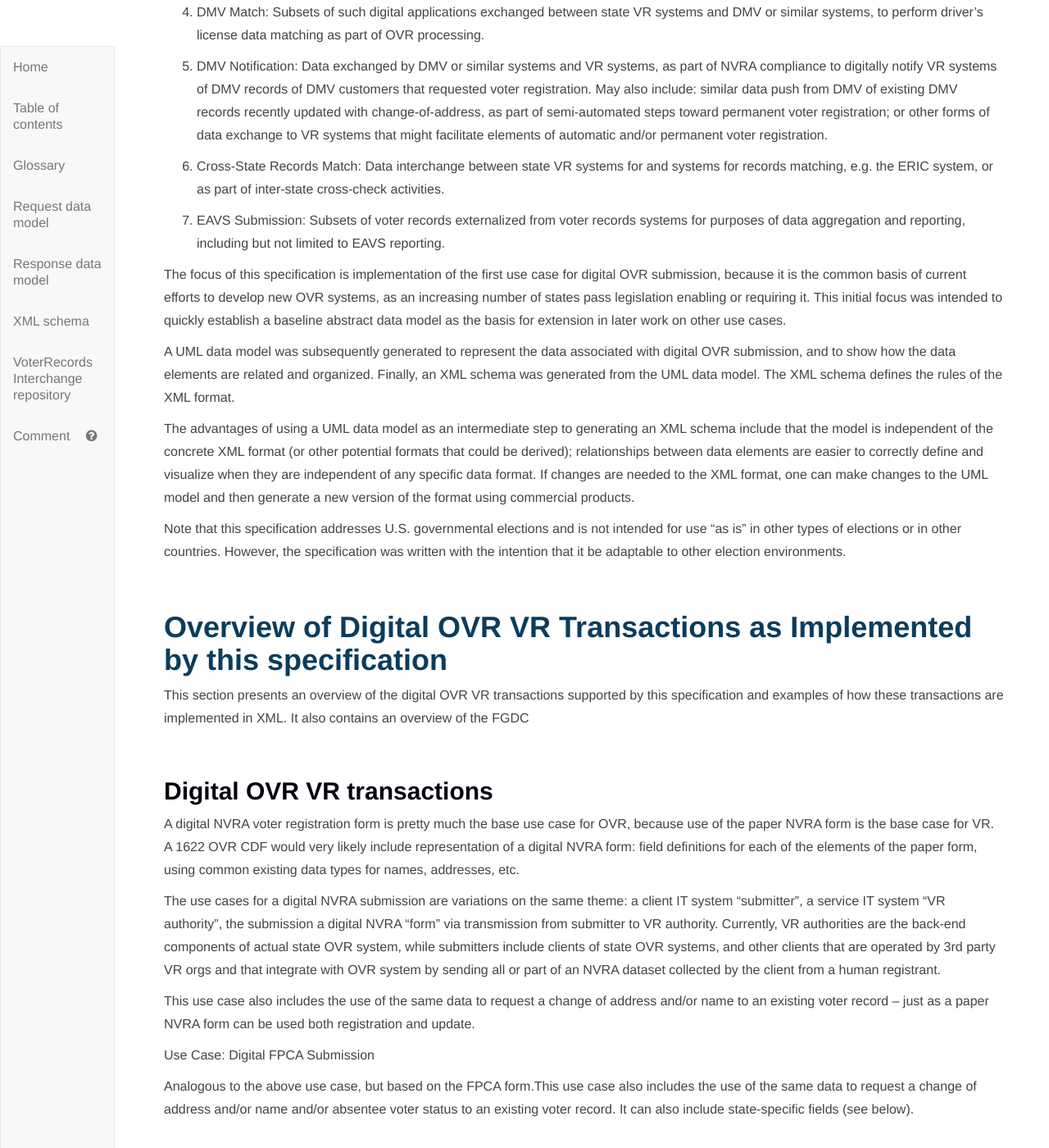
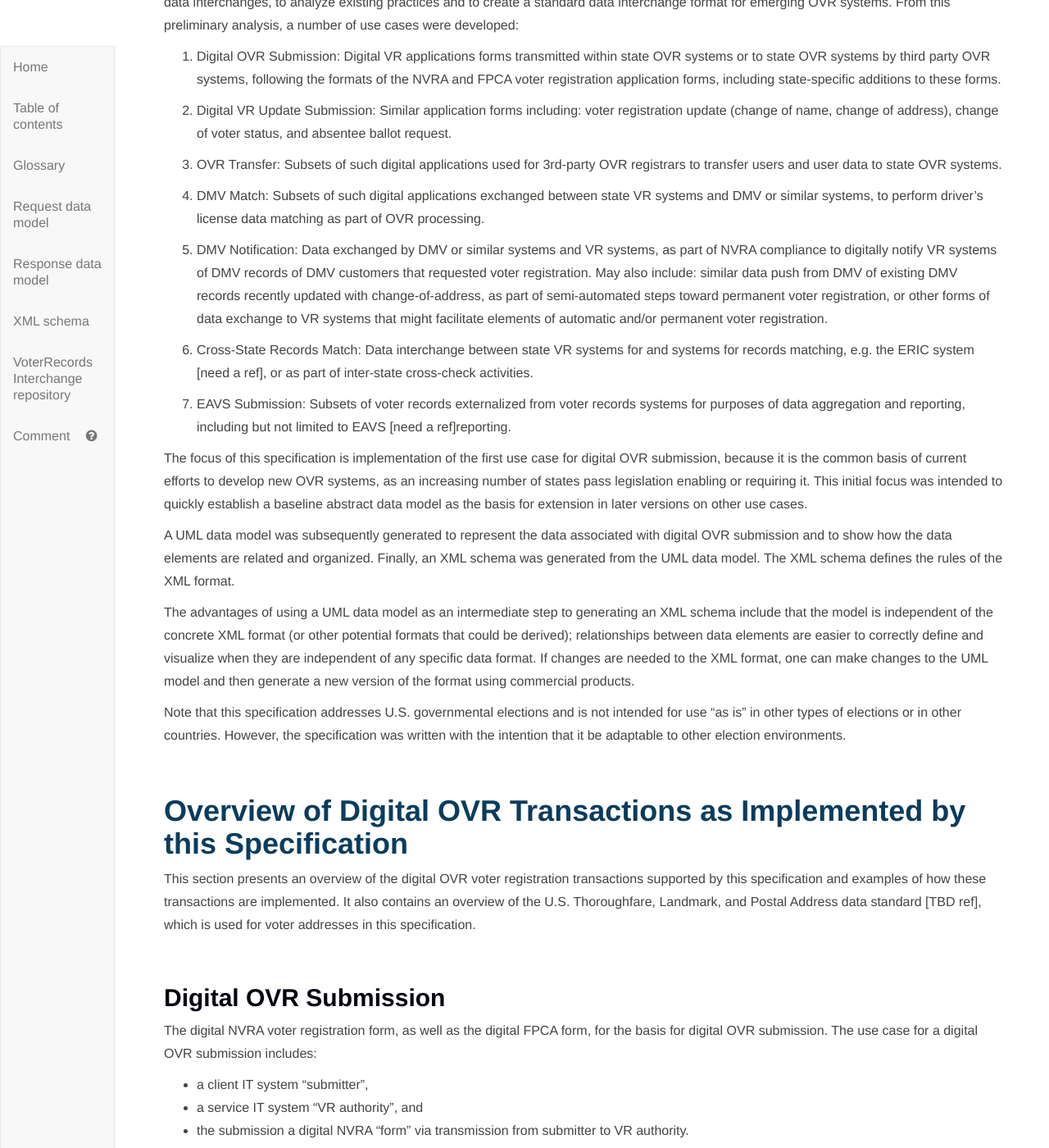
Before and after one commit to usnistgov/VoterRecordsInterchange, a Jekyll site: the page built from index.md, in a window 1280 px wide and 1400 px high, scrolled down 4837 px. Shown: the whole window at 82% size. Built offline with Jekyll 4.4.1, drawn with Linux system fonts in a browser that asks for light colours; our own code applies the rules of GitHub Pages for plain Markdown files; some of the changed text lies outside the part shown.

Commit message:
new text

```diff
--- a/index.md
+++ b/index.md
@@ -31,14 +31,22 @@
 
 ## Table of Contents
 
-<!-- TOC depthFrom:1 depthTo:6 withLinks:1 updateOnSave:0 orderedList:0 -->
-
-- [Acknowledgements](#acknowledgements)
+<!-- TOC depthFrom:1 depthTo:6 withLinks:1 updateOnSave:1 orderedList:0 -->
+
+- [**NIST SP 1500-103 Voter Records Interchange Common Data Format Specification Draft Version 1.0**](#nist-sp-1500-103-voter-records-interchange-common-data-format-specification-draft-version-10)
+	- [Table of Contents](#table-of-contents)
+	- [Acknowledgements](#acknowledgements)
 - [Executive Summary](#executive-summary)
 - [Introduction](#introduction)
 	- [Purpose](#purpose)
 	- [Audience](#audience)
 	- [Motivation and Methodology](#motivation-and-methodology)
+- [Overview of Digital OVR Transactions as Implemented by this Specification](#overview-of-digital-ovr-transactions-as-implemented-by-this-specification)
+	- [Digital OVR Submission](#digital-ovr-submission)
+	- [Voter Records Request Transaction](#voter-records-request-transaction)
+	- [Voter Records Request Transaction](#voter-records-request-transaction)
+	- [The U.S. Thoroughfare, Landmark, and Postal Address Data Standard](#the-us-thoroughfare-landmark-and-postal-address-data-standard)
+	- [XML Usage examples](#xml-usage-examples)
 - [Voter Records Interchange XML Schema](#voter-records-interchange-xml-schema)
 	- [Schema Stylistic Conventions](#schema-stylistic-conventions)
 	- [Imports](#imports)
@@ -159,23 +168,23 @@ This document was motivated primarily to reduce the inherent diversity for U.S.
 
 NIST and a community of U.S. election officials, analysts, and voting system technologists analyzed varying VR scenarios and their associated data interchanges, to analyze existing practices and to create a standard data interchange format for emerging OVR systems. From this preliminary analysis, a number of use cases were developed:
 
-1.	Digital OVR Submission: Digital VR applications forms transmitted within state OVR systems, or to state OVR systems by third party OVR systems, following the formats of the NVRA and FPCA voter registration application forms, including state-specific additions to these forms.
-
-2.	Digital VR Update Submission: Similar application forms including: voter registration update (change of name, change of address); change of voter status; absentee ballot request.
+1.	Digital OVR Submission: Digital VR applications forms transmitted within state OVR systems or to state OVR systems by third party OVR systems, following the formats of the NVRA and FPCA voter registration application forms, including state-specific additions to these forms.
+
+2.	Digital VR Update Submission: Similar application forms including: voter registration update (change of name, change of address), change of voter status, and absentee ballot request.
 
 3.	OVR Transfer: Subsets of such digital applications used for 3rd-party OVR registrars to transfer users and user data to state OVR systems.
 
 4.	DMV Match: Subsets of such digital applications exchanged between state VR systems and DMV or similar systems, to perform driver's license data matching as part of OVR processing.
 
-5.	DMV Notification: Data exchanged by DMV or similar systems and VR systems, as part of NVRA compliance to digitally notify VR systems of DMV records of DMV customers that requested voter registration. May also include: similar data push from DMV of existing DMV records recently updated with change-of-address, as part of semi-automated steps toward permanent voter registration; or other forms of data exchange to VR systems that might facilitate elements of automatic and/or permanent voter registration.
-
-6.	Cross-State Records Match: Data interchange between state VR systems for and systems for records matching, e.g. the ERIC system, or as part of inter-state cross-check activities.
-
-7.	EAVS Submission: Subsets of voter records externalized from voter records systems for purposes of data aggregation and reporting, including but not limited to EAVS reporting.
-
-The focus of this specification is implementation of the first use case for digital OVR submission, because it is the common basis of current efforts to develop new OVR systems, as an increasing number of states pass legislation enabling or requiring it. This initial focus was intended to quickly establish a baseline abstract data model as the basis for extension in later work on other use cases.
-
-A UML data model was subsequently generated to represent the data associated with digital OVR submission, and to show how the data elements are related and organized. Finally, an XML schema was generated from the UML data model. The XML schema defines the rules of the XML format.
+5.	DMV Notification: Data exchanged by DMV or similar systems and VR systems, as part of NVRA compliance to digitally notify VR systems of DMV records of DMV customers that requested voter registration. May also include: similar data push from DMV of existing DMV records recently updated with change-of-address, as part of semi-automated steps toward permanent voter registration, or other forms of data exchange to VR systems that might facilitate elements of automatic and/or permanent voter registration.
+
+6.	Cross-State Records Match: Data interchange between state VR systems for and systems for records matching, e.g. the ERIC system [need a ref], or as part of inter-state cross-check activities.
+
+7.	EAVS Submission: Subsets of voter records externalized from voter records systems for purposes of data aggregation and reporting, including but not limited to EAVS [need a ref]reporting.
+
+The focus of this specification is implementation of the first use case for digital OVR submission, because it is the common basis of current efforts to develop new OVR systems, as an increasing number of states pass legislation enabling or requiring it. This initial focus was intended to quickly establish a baseline abstract data model as the basis for extension in later versions on other use cases.
+
+A UML data model was subsequently generated to represent the data associated with digital OVR submission and to show how the data elements are related and organized. Finally, an XML schema was generated from the UML data model. The XML schema defines the rules of the XML format.
 
 The advantages of using a UML data model as an intermediate step to generating an XML schema include that the model is independent of the concrete XML format (or other potential formats that could be derived); relationships between data elements are easier to correctly define and visualize when they are independent of any specific data format. If changes are needed to the XML format, one can make changes to the UML model and then generate a new version of the format using commercial products.
 
@@ -183,28 +192,59 @@ Note that this specification addresses U.S. governmental elections and is not in
 
 <br>
 
-# Overview of Digital OVR VR Transactions as Implemented by this specification
-This section presents an overview of the digital OVR VR transactions supported by this specification and examples of how these transactions are implemented in XML.  It also contains an overview of the FGDC
-
-<br>
-
-## Digital OVR VR transactions
-A digital NVRA voter registration form is pretty much the base use case for OVR, because use of the paper NVRA form is the base case for VR. A 1622 OVR CDF would very likely include representation of a digital NVRA form: field definitions for each of the elements of the paper form, using common existing data types for names, addresses, etc.
-
-The use cases for a digital NVRA submission are variations on the same theme: a client IT system “submitter”, a service IT system “VR authority”, the submission a digital NVRA “form” via transmission from submitter to VR authority. Currently, VR authorities are the back-end components of actual state OVR system, while submitters include clients of state OVR systems, and other clients that are operated by 3rd party VR orgs and that integrate with OVR system by sending all or part of an NVRA dataset collected by the client from a human registrant.
-
-This use case also includes the use of the same data to request a change of address and/or name to an existing voter record -- just as a paper NVRA form can be used both registration and update.
+# Overview of Digital OVR Transactions as Implemented by this Specification
+This section presents an overview of the digital OVR voter registration transactions supported by this specification and examples of how these transactions are implemented.  It also contains an overview of the U.S. Thoroughfare, Landmark, and Postal Address data standard [TBD ref], which is used for voter addresses in this specification.
+
+<br>
+
+## Digital OVR Submission
+The digital NVRA voter registration form, as well as the digital FPCA form, for the basis for digital OVR submission.  The use case for a digital OVR submission includes:
+
+- a client IT system “submitter”,
+- a service IT system “VR authority”, and
+- the submission a digital NVRA “form” via transmission from submitter to VR authority.
+
+[need a pic representing this]
+
+Currently, VR authorities are the back-end components of actual state OVR systems, while submitters include clients of state OVR systems such as the DMV/MVA, and other clients that are operated by 3rd party VR organizations and that integrate with OVR systems by sending all or part of an NVRA/FPCA dataset collected by the client from a human registrant.
+
+The submission of a digital registration form to a VR authority represents a "request transaction".  The "response transaction" from the VR authority to the submitter would include a status such as "registration successful" or would indicate an error for any number of reasons including incomplete information or voter signature not recognizable.  For a successful registration, the response could also include additional information such as the voter's polling place and list of districts that the voter resides within.
+
+Accordingly, the UML data model built for the digital OVR submission use case includes two models: one to describe the data involved in a registration request transaction and the other to describe the data in the registration request transaction, as shown in the following figures and described in the succeeding sections:
+
+<div class="text-center" markdown="1">
+<img src="Figures/VoterRegistrationRequestV23.png" height="400"/>
+
+**Figure 1 - Voter Records Request UML class diagram**
+
+<br>
+
+<div class="text-center" markdown="1">
+<img src="Figures/VoterRegistrationResponseV23.png" height="400"/>
+
+**Figure 2 - Voter Records Response UML class diagram**
+
+<br>
+
+## Voter Records Request Transaction
+
+<br>
+
+## Voter Records Request Transaction
+
+
+*This use case also includes the use of the same data to request a change of address and/or name to an existing voter record -- just as a paper NVRA form can be used both registration and update.
 
 Use Case: Digital FPCA Submission
 
-Analogous to the above use case, but based on the FPCA form.This use case also includes the use of the same data to request a change of address and/or name and/or absentee voter status to an existing voter record. It can also include state-specific fields (see below).
-
-<br>
-
-## The FGDC Addressing specification
+Analogous to the above use case, but based on the FPCA form.This use case also includes the use of the same data to request a change of address and/or name and/or absentee voter status to an existing voter record. It can also include state-specific fields (see below).*
+
+<br>
+
+## The U.S. Thoroughfare, Landmark, and Postal Address Data Standard
 Perhaps the most complex part of a voter registration request or other related data exchange of voter record data is the voter's address. There are multiple types of addresses for VR purposes, e.g., current registration address, previous registration address, postal mailing address, overseas address, and multiple types of addresses for location and mailing purposes, e.g., structured street address, unstructured street address, rural addresses, PO box addresses, military and diplomatic addresses, and mailing addresses outside the U.S.  Rather than revisit the complexities of address structure, this specification makes use of an existing XML-based standard for structuring addresses : the U.S. Thoroughfare, Landmark, and Postal Address data standard [TBD ref], issued by the Federal Geographic Data Committee (FGDC) [need ref] and covering the complexity of addresses managed by or encountered by organizations and agencies such as the U.S. Census and USPS.
 
-The VoterRegistration class in the UML model has four distinct types of addresses: RegistrationAddress, PreviousRegistrationAddress, MailingAddress, and MailForwardingAddress. Each of these is thus represented by an address class from the FGDC's standard.  Briefly, the standard classifies all US addresses into a simple, complete taxonomy of address classes organized into four groups:
+The VoterRegistration class in the UML model has four distinct types of addresses: RegistrationAddress, PreviousRegistrationAddress, MailingAddress, and MailForwardingAddress. Each of these is thus represented by an address class from the FGDC's standard.  Briefly, the standard classifies all US addresses into a simple, complete taxonomy of address classes organized into four groups, with the fourth type being useful for holding unstructured overseas addresses:
 
 1. Thoroughfare Classes.
 2. Landmark Classes.
@@ -219,7 +259,7 @@ The VoterRegistration class in the UML model has four distinct types of addresse
 - Four Number Address Range ("900-962, 901-963 Milton Street")
 - Unnumbered Thoroughfare Address ("Forest Service Road 698")
 
-**Landmark Classes** - Landmark addresses specify a location by reference to a named landmark. A landmark is a relatively permanent feature of the manmade landscape that has recognizable identity within a particular cultural context" (definition adapted from U.S. Board on Geographic Names, 2003, p. 48). The landmark address classes are:
+**Landmark Classes** - Landmark addresses specify a location by reference to a named landmark. A landmark is a relatively permanent feature of the manmade landscape that has recognizable identity within a particular cultural context, e.g., a large statue or structure. The landmark address classes are:
 
 - Landmark Address ("Statue of Liberty")
 - Community Address ("123 Urbanizacion Los Olmos")
```
Also changed, not shown: other parts of index.md (+1 -0 lines).
